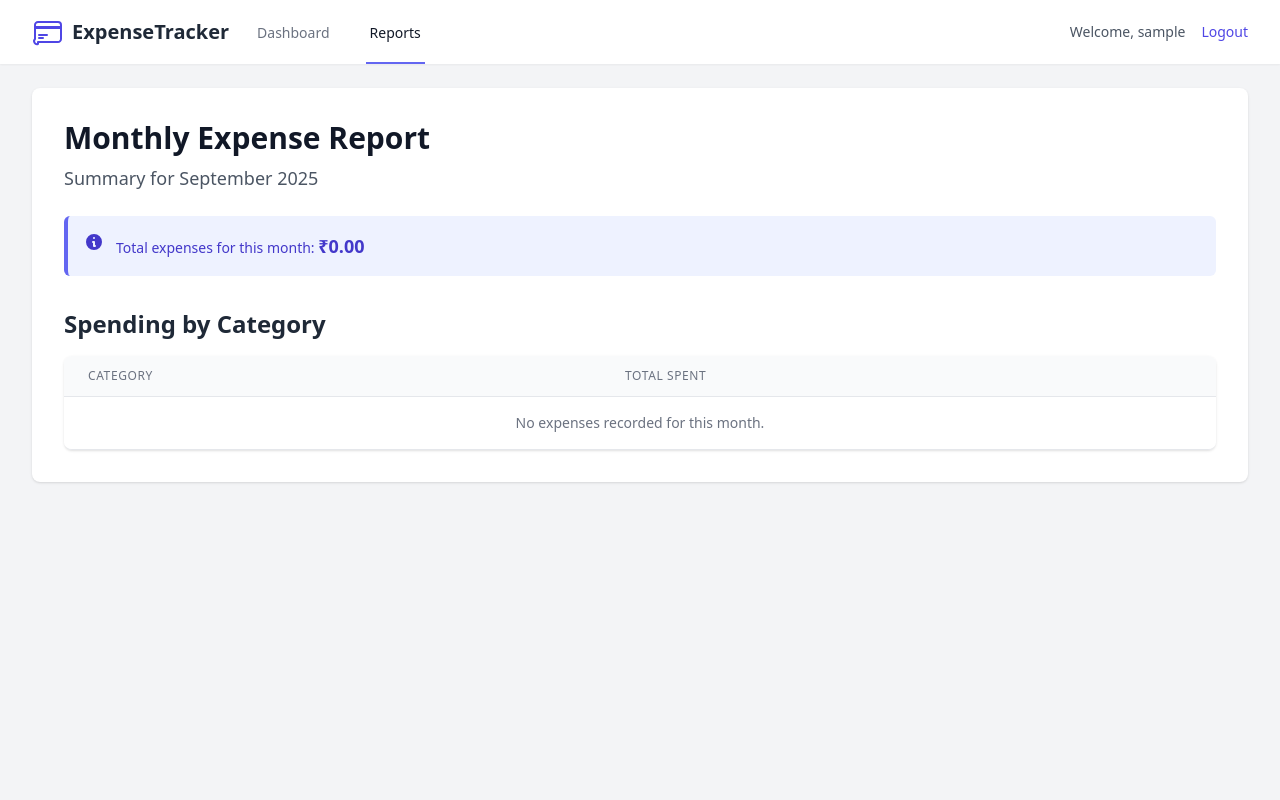
After one commit to Tirth1230/django-expense-tracker, a Django app: page /report/ in a window 1280 px wide. The commit adds this page. Run offline with Django 4.2, Linux system fonts and the light colour scheme; a user stored in the database is signed in; tables that the repository leaves empty hold one stand-in row (values such as "Sample post"); some libraries are stand-ins or nearby versions.

Commit message:
feat: Create initial reporting page with monthly summary

```diff
--- a/expenses/templates/expenses/register.html
+++ b/expenses/templates/expenses/register.html
@@ -7,6 +7,10 @@
     <!-- Left Panel with Branding -->
     <div class="hidden lg:flex w-1/2 items-center justify-center bg-gradient-to-tr from-blue-800 to-indigo-700 text-white p-12">
         <div class="text-center">
+            <svg xmlns="http://www.w3.org/2000/svg" fill="none" viewBox="0 0 24 24" stroke-width="1.5" stroke="currentColor" class="w-24 h-24 mx-auto mb-6">
+  <path stroke-linecap="round" stroke-linejoin="round" d="M2.25 18.75a60.07 60.07 0 0 1 15.797 2.101c.727.198 1.453-.342 1.453-1.096V18.75M3.75 4.5v.75A.75.75 0 0 1 3 6h-.75m0 0v-.375c0-.621.504-1.125 1.125-1.125H20.25M2.25 6v9m18-10.5v.75c0 .414.336.75.75.75h.75m-1.5-1.5h.375c.621 0 1.125.504 1.125 1.125v9.75c0 .621-.504 1.125-1.125 1.125h-.375m1.5-1.5H21a.75.75 0 0 0-.75.75v.75m0 0H3.75m0 0h-.375a1.125 1.125 0 0 1-1.125-1.125V15m1.5 1.5v-.75A.75.75 0 0 0 3 15h-.75M15 10.5a3 3 0 1 1-6 0 3 3 0 0 1 6 0Zm3 0h.008v.008H18V10.5Zm-12 0h.008v.008H6V10.5Z" />
+</svg>
+
             <svg class="w-24 h-24 mx-auto mb-6" fill="none" stroke="currentColor" viewBox="0 0 24 24" xmlns="http://www.w3.org/2000/svg"><path stroke-linecap="round" stroke-linejoin="round" stroke-width="2" d="M9 12h6m-6 4h6m2 5H7a2 2 0 01-2-2V5a2 2 0 012-2h5.586a1 1 0 01.707.293l5.414 5.414a1 1 0 01.293.707V19a2 2 0 01-2 2z"></path></svg>
             <h1 class="text-4xl font-bold mb-3">Expense Tracker</h1>
             <p class="text-lg text-indigo-200">Take control of your finances. Simple, smart, and secure.</p>
--- /dev/null
+++ b/expenses/templates/expenses/report.html
@@ -0,0 +1,87 @@
+<!DOCTYPE html>
+<html lang="en" class="h-full bg-gray-100">
+<head>
+    <meta charset="UTF-8">
+    <meta name="viewport" content="width=device-width, initial-scale=1.0">
+    <title>Expense Report - Expense Tracker</title>
+    <script src="https://cdn.tailwindcss.com"></script>
+</head>
+<body class="h-full">
+    <div class="min-h-full">
+        <nav class="bg-white shadow-sm">
+            <div class="max-w-7xl mx-auto px-4 sm:px-6 lg:px-8">
+                <div class="flex justify-between h-16">
+                    <div class="flex">
+                        <div class="flex-shrink-0 flex items-center">
+                            <svg class="h-8 w-8 text-indigo-600" xmlns="http://www.w3.org/2000/svg" fill="none" viewBox="0 0 24 24" stroke-width="1.5" stroke="currentColor">
+                                <path stroke-linecap="round" stroke-linejoin="round" d="M2.25 8.25h19.5M2.25 9h19.5m-16.5 5.25h6m-6 2.25h3m-3.75 3h15a2.25 2.25 0 002.25-2.25V6.75A2.25 2.25 0 0019.5 4.5h-15A2.25 2.25 0 002.25 6.75v10.5A2.25 2.25 0 004.5 21z" />
+                            </svg>
+                            <span class="ml-2 font-bold text-xl text-gray-800">ExpenseTracker</span>
+                        </div>
+                        <div class="hidden sm:ml-6 sm:flex sm:space-x-8">
+                            <!-- Navigation Links -->
+                            <a href="{% url 'dashboard' %}" class="border-transparent text-gray-500 hover:border-gray-300 hover:text-gray-700 inline-flex items-center px-1 pt-1 border-b-2 text-sm font-medium">
+                                Dashboard
+                            </a>
+                            <a href="{% url 'report' %}" class="border-indigo-500 text-gray-900 inline-flex items-center px-1 pt-1 border-b-2 text-sm font-medium" aria-current="page">
+                                Reports
+                            </a>
+                        </div>
+                    </div>
+                    <div class="flex items-center">
+                        <span class="text-sm text-gray-600 mr-4">Welcome, {{ request.user.username }}</span>
+                        <a href="{% url 'logout' %}" class="text-sm font-medium text-indigo-600 hover:text-indigo-500">Logout</a>
+                    </div>
+                </div>
+            </div>
+        </nav>
+
+        <main class="max-w-7xl mx-auto py-6 sm:px-6 lg:px-8">
+            <div class="bg-white p-8 rounded-lg shadow">
+                <h1 class="text-3xl font-bold text-gray-900 mb-2">Monthly Expense Report</h1>
+                <p class="text-lg text-gray-600 mb-6">Summary for {{ report_month }}</p>
+
+                <div class="bg-indigo-50 border-l-4 border-indigo-500 p-4 rounded-md mb-8">
+                    <div class="flex">
+                        <div class="flex-shrink-0">
+                            <svg class="h-5 w-5 text-indigo-700" xmlns="http://www.w3.org/2000/svg" viewBox="0 0 20 20" fill="currentColor" aria-hidden="true">
+                                <path fill-rule="evenodd" d="M18 10a8 8 0 11-16 0 8 8 0 0116 0zm-7-4a1 1 0 11-2 0 1 1 0 012 0zM9 9a1 1 0 000 2v3a1 1 0 001 1h1a1 1 0 100-2v-3a1 1 0 00-1-1H9z" clip-rule="evenodd" />
+                            </svg>
+                        </div>
+                        <div class="ml-3">
+                            <p class="text-sm text-indigo-700">
+                                Total expenses for this month:
+                                <span class="font-bold text-lg">₹{{ total_expenses|floatformat:2 }}</span>
+                            </p>
+                        </div>
+                    </div>
+                </div>
+
+                <h2 class="text-2xl font-bold mb-4 text-gray-800">Spending by Category</h2>
+                <div class="shadow overflow-hidden border-b border-gray-200 sm:rounded-lg">
+                    <table class="min-w-full divide-y divide-gray-200">
+                        <thead class="bg-gray-50">
+                            <tr>
+                                <th scope="col" class="px-6 py-3 text-left text-xs font-medium text-gray-500 uppercase tracking-wider">Category</th>
+                                <th scope="col" class="px-6 py-3 text-left text-xs font-medium text-gray-500 uppercase tracking-wider">Total Spent</th>
+                            </tr>
+                        </thead>
+                        <tbody class="bg-white divide-y divide-gray-200">
+                            {% for category in category_summary %}
+                            <tr>
+                                <td class="px-6 py-4 whitespace-nowrap text-sm font-medium text-gray-900">{{ category.category__name }}</td>
+                                <td class="px-6 py-4 whitespace-nowrap text-sm text-gray-700">₹{{ category.total_amount|floatformat:2 }}</td>
+                            </tr>
+                            {% empty %}
+                            <tr>
+                                <td colspan="2" class="px-6 py-4 whitespace-nowrap text-sm text-gray-500 text-center">No expenses recorded for this month.</td>
+                            </tr>
+                            {% endfor %}
+                        </tbody>
+                    </table>
+                </div>
+            </div>
+        </main>
+    </div>
+</body>
+</html>
--- a/expenses/urls.py
+++ b/expenses/urls.py
@@ -8,4 +8,5 @@ urlpatterns = [
     path('', views.dashboard, name='dashboard'),
     path('edit/<int:expense_id>/', views.edit_expense, name='edit_expense'),
     path('delete/<int:expense_id>/', views.delete_expense, name='delete_expense'),
+    path('report/', views.report_view, name='report'),
 ]
--- a/expenses/views.py
+++ b/expenses/views.py
@@ -5,6 +5,8 @@ from django.contrib import messages
 from django.contrib.auth.decorators import login_required
 from .models import Expense, Category
 from .forms import ExpenseForm
+from datetime import datetime
+from django.db.models import Sum
 
 def register_view(request):
     """Handles user registration."""
@@ -112,3 +114,35 @@ def delete_expense(request, expense_id):
 
     # This view only handles POST, so a GET request will just go back to the dashboard.
     return redirect('dashboard')
+
+@login_required
+def report_view(request):
+    """
+    Generates a report of expenses for the current month, grouped by category.
+    """
+    current_month = datetime.now().month
+    current_year = datetime.now().year
+
+    # Get all expenses for the current user and current month
+    expenses = Expense.objects.filter(
+        user=request.user,
+        date__year=current_year,
+        date__month=current_month
+    )
+
+    # Calculate the total expenses for the month
+    total_expenses = expenses.aggregate(total=Sum('amount'))['total'] or 0
+
+    # Group expenses by category and calculate the sum for each
+    category_summary = (
+        expenses.values('category__name')
+        .annotate(total_amount=Sum('amount'))
+        .order_by('-total_amount')
+    )
+
+    context = {
+        'total_expenses': total_expenses,
+        'category_summary': category_summary,
+        'report_month': datetime.now().strftime('%B %Y'), # e.g., "September 2025"
+    }
+    return render(request, 'expenses/report.html', context)
```
Also changed, not shown: expenses/templates/expenses/dashboard.html (+10 -1 lines).
